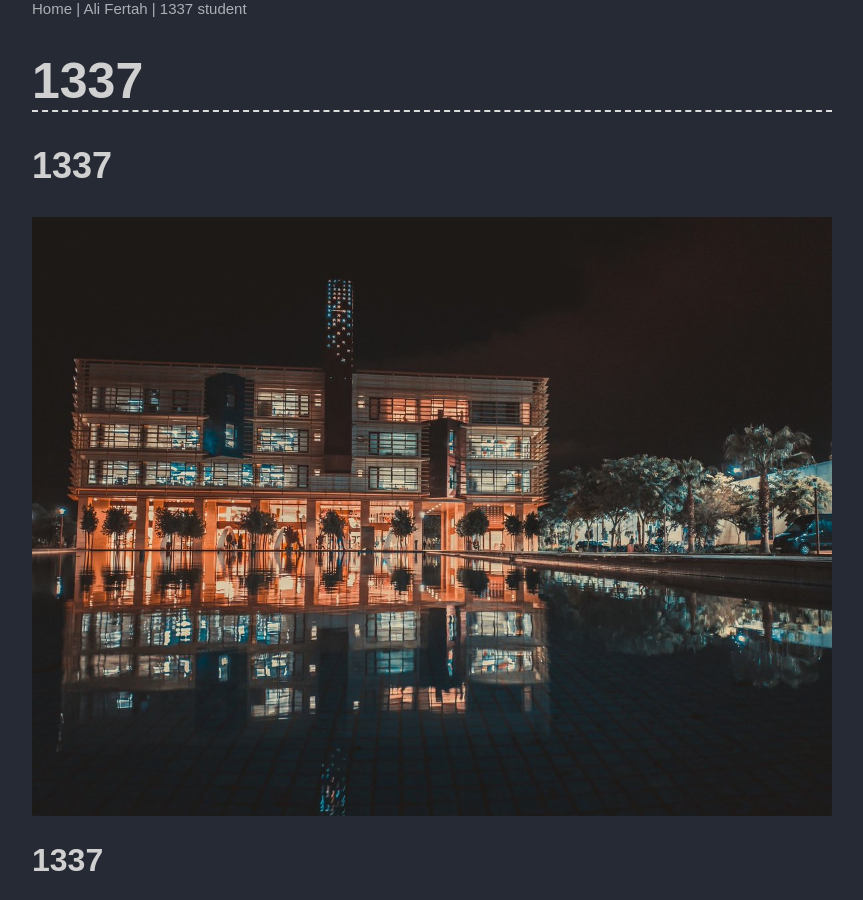
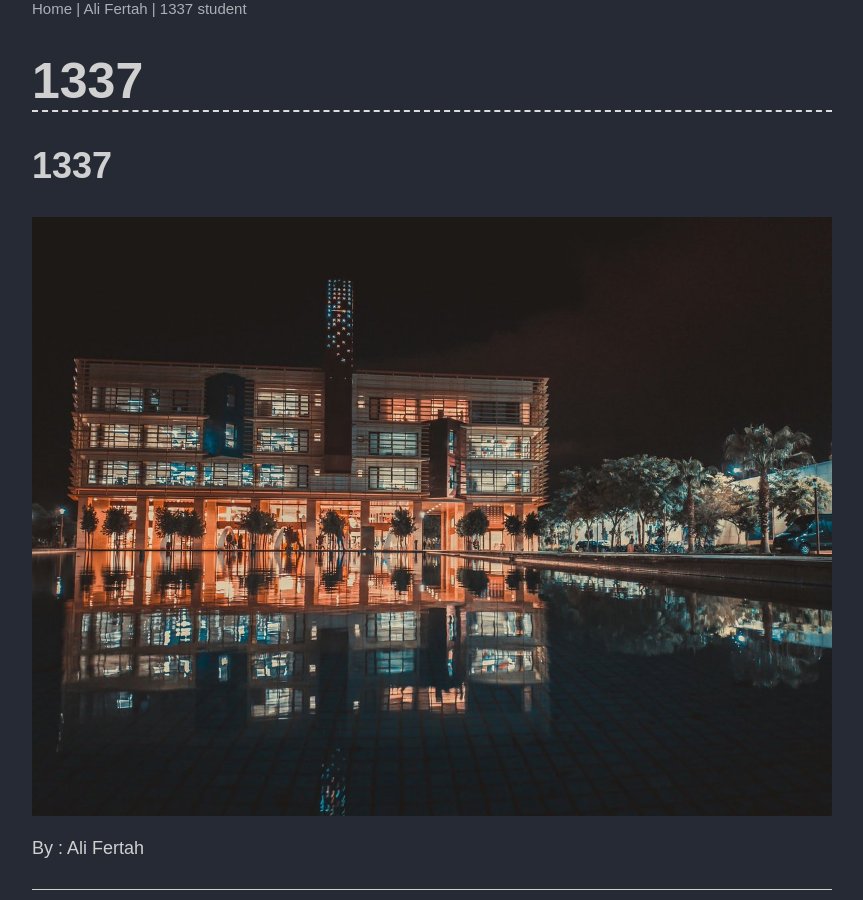
Before and after one commit to alifertah/blog-react, a React (Create React App) app: page /post/1337 in a window 1280 px wide. Shown: the top 900 px of the page, without its empty margins (208-1071 px from the left). Built offline with nearby package versions, Linux system fonts and the light colour scheme; a web font is replaced by a local one.

Commit message:
fixing a problem in package.json

```diff
--- a/src/components/Post.js
+++ b/src/components/Post.js
@@ -2,9 +2,6 @@
 import { BsTag } from "react-icons/bs";
 import { AiOutlineFileText } from "react-icons/ai";
 import { AiOutlineCalendar } from "react-icons/ai";
-import ReactMarkdown from "react-markdown";
-
-import ReactDom from 'react-dom'
 import { useEffect, useState } from "react";
 
 function Post() {
@@ -24,7 +21,7 @@
       <div className="article">
         <h2 className="another-title">1337</h2>
         <img src={pic} />
-        <ReactMarkdown className="text-md" children={content} />
+        {/* <ReactMarkdown className="text-md" children={content} /> */}
         <p className="author">By : Ali Fertah</p>
         <div className="informations">
           <p className="info">
@@ -37,7 +34,7 @@
             <AiOutlineCalendar /> <span> 24 Mar 2022</span>
           </p>
           <input type="text" id="comment" />
-          <button className="comment-button" onClick={() => setComment(document.getElementById("comment").value)}>Comment</button>
+          <button className="comment-button" onClick={() => setComment(document.getElementById("comment").value, document.getElementById("comment").value = "")}>Comment</button>
           <p className="comment"> {comment} </p>
         </div>
       </div>
```
Also changed, not shown: package.json (+1 -8 lines), 1 other file (tests, documents, lock files or other folders).
